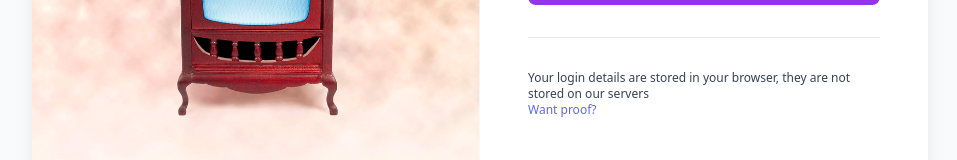
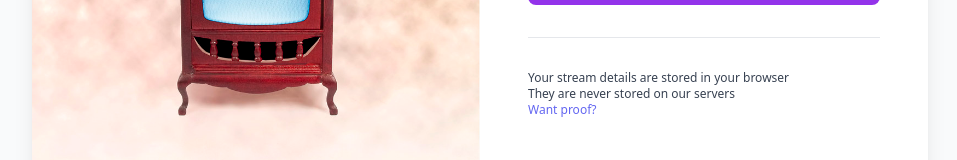
Before and after one commit to xtreamium/xtreamium-frontent, a React (Create React App) app: page / in a window 1280 px wide. Shown: the part 488-648 px from the top of the page, without its empty margins (160-1117 px from the left). Built offline with nearby package versions, Linux system fonts and the light colour scheme.

Commit message:
Update server message

```diff
--- a/src/components/server-details.component.tsx
+++ b/src/components/server-details.component.tsx
@@ -100,8 +100,10 @@ const ServerDetails = () => {
         </Button>
         <hr className="my-8" />
         <div className="text-xs text-gray-700">
-          Your login details are stored in your browser, they are not stored on
-          our servers
+          Your stream details are stored in your browser
+        </div>
+        <div className="text-xs text-gray-700">
+          They are never stored on our servers
         </div>
         <div className="text-xs text-indigo-500">
           <a
```
